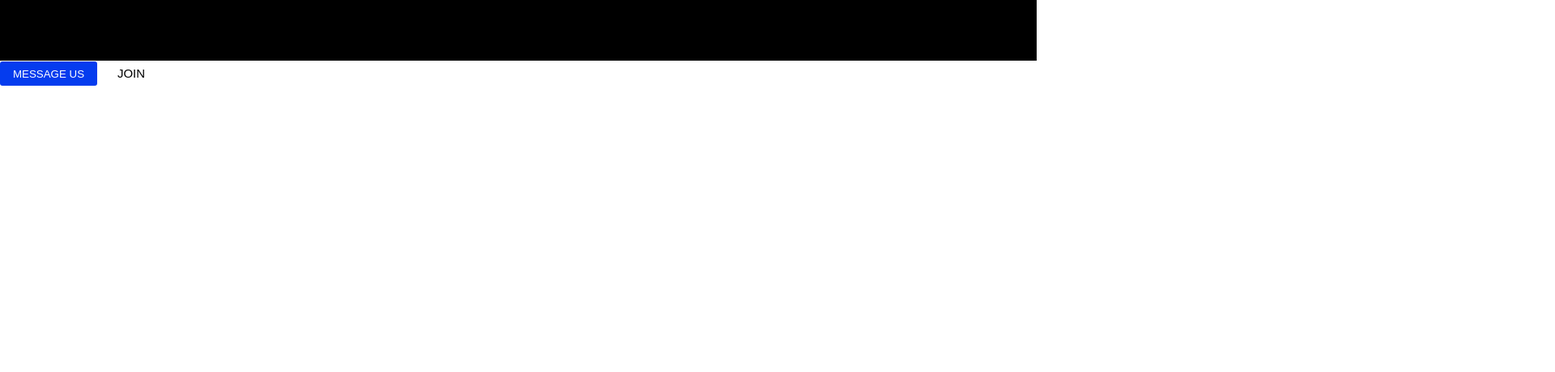
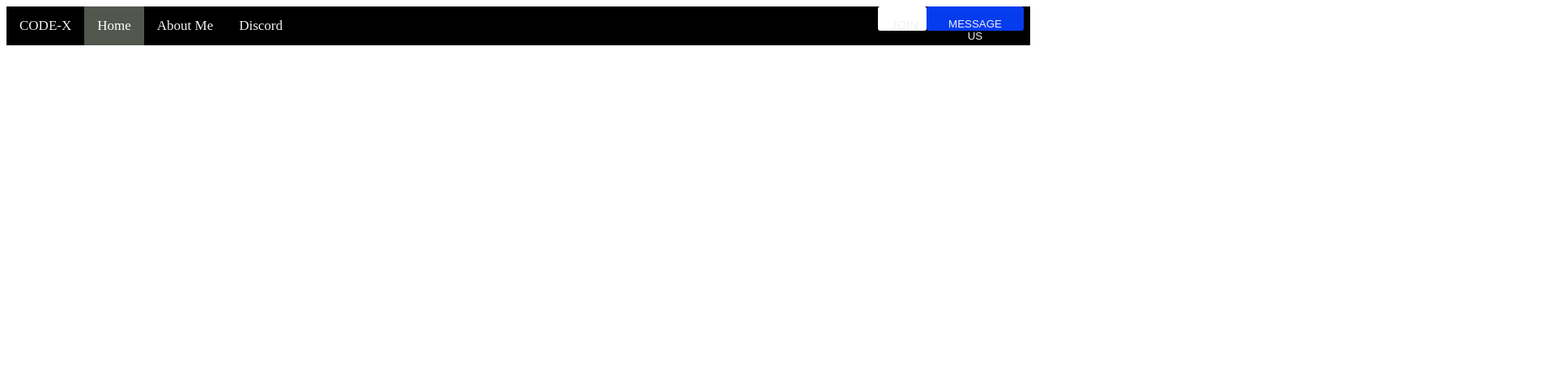
Before and after one commit to CODE111/Newproject102, a plain HTML site: page index.html in a window 1280 px wide. Shown: the whole page at 81% size, 1920 px wide, since content can reach past the window. Drawn offline with Linux system fonts and the light colour scheme.

Commit message:
Changed navbar

```diff
--- a/index.css
+++ b/index.css
@@ -1,42 +1,59 @@
-* {
-    margin: 0px;
-    background-color: white;
 
-}
 
 .body {
     background-image: url(https://i.postimg.cc/QtCv335r/background-img.jpg);
     background-repeat: no-repeat;
 }
 
+
 .nav-bar {
-    background-color: black;
-    color: black;
-    height: 75px;
-    width: auto;
-    border: none;
-    text-align: right;
-    text-decoration: none;
-
-
-
+    background-color: #000000;
+    overflow: hidden;
 }
 
-.nav-container a {
-    color: white;
+.nav-bar a {
+    float: left;
+    color: #F2F2F2;
+    text-align: center;
+    padding: 14px 16px;
+    text-decoration: none;
+    font-size: 17px;
+}
+
+.nav-bar a:hover {
+    background-color: #DDDDDD;
+    color: #000000;
+}
+
+.nav-bar a.active {
+    background-color: #52574e;
+    color: #FFFFFF;
+}
+
+.nav-bar button {
+    float: right;
+    color: #F2F2F2;
+    text-align: center;
+    padding: 14px 16px;
+    text-decoration: none;
+    font-size: 14;
+}
+
+.nav-container {
+    align-items: center;
+}
+
+.nav-container li a {
+    color: rgb(255, 255, 255);
+
     width: 50%;
     text-decoration: none;
-    margin: auto;
+    background-color: black;
     padding-left: 15px;
     padding-top: 15px;
     padding-bottom: 2px;
     padding-right: 5px;
     font-size: 35px;
-
-    margin: 0px;
-    position: absolute;
-    top: 50%;
-
 }
 
 .nav-container a:hover {
--- a/index.html
+++ b/index.html
@@ -12,16 +12,16 @@
 </head>
 
 <body>
-    <nav class="nav-bar">
-        <div class="nav-container">
-            <a class="top-logo" href="index.html">CODE-X</a>
-            <a href="index.html">Home</a>
-            <a href="aboutus.html">About Me</a>
-            <a href="https://discord.com/">Discord</a>
-        </div>
-    </nav>
-    <button class="message-button" onclick="alert('Testing button!')"> MESSAGE US </button>
-    <button class="join-button"> JOIN </button>
+    <div class="nav-bar">
+        <a class="top-logo" href="index.html">CODE-X</a>
+        <a href="index.html" class="active">Home</a>
+        <a href="aboutus.html">About Me</a>
+        <a href="https://discord.com/">Discord</a>
+
+
+        <button class="message-button" onclick="alert('Testing button!')"> MESSAGE US </button>
+        <button class="join-button"> JOIN </button>
+    </div>
 </body>
 
 </html>
```
